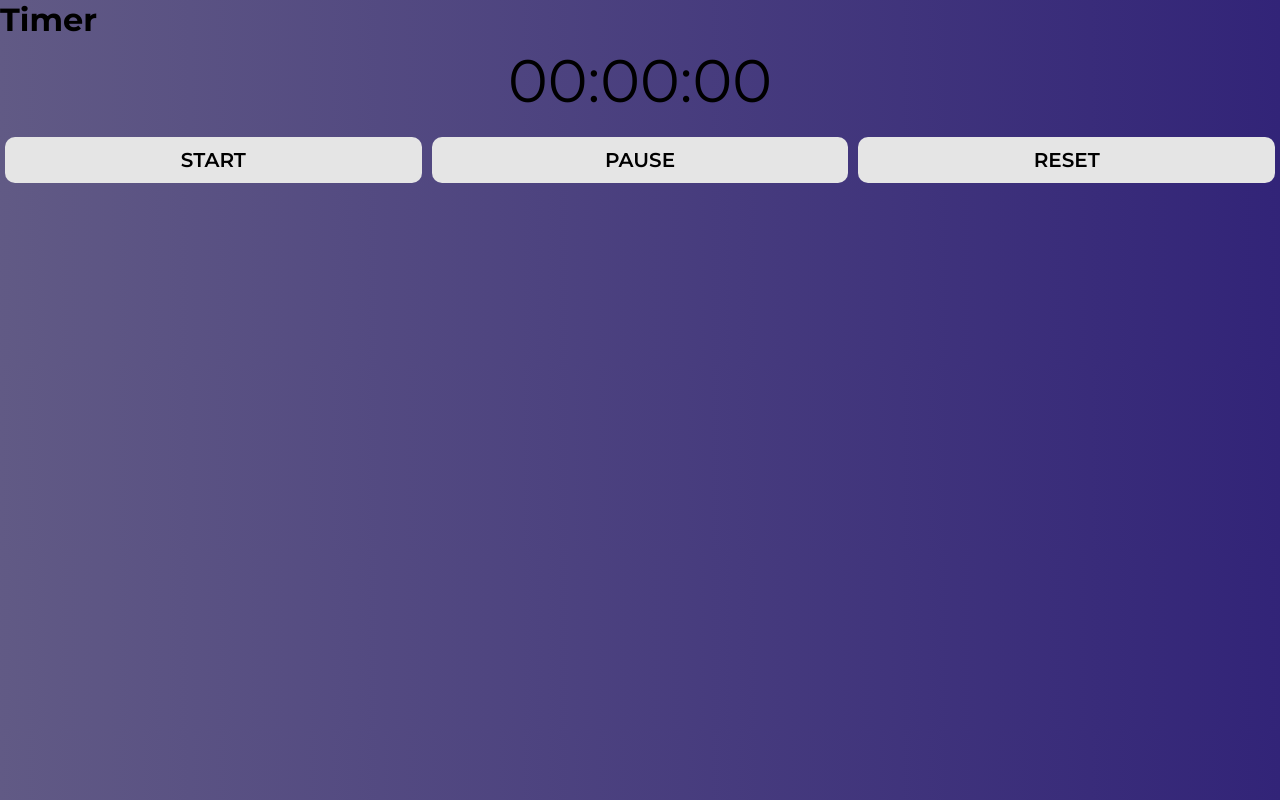
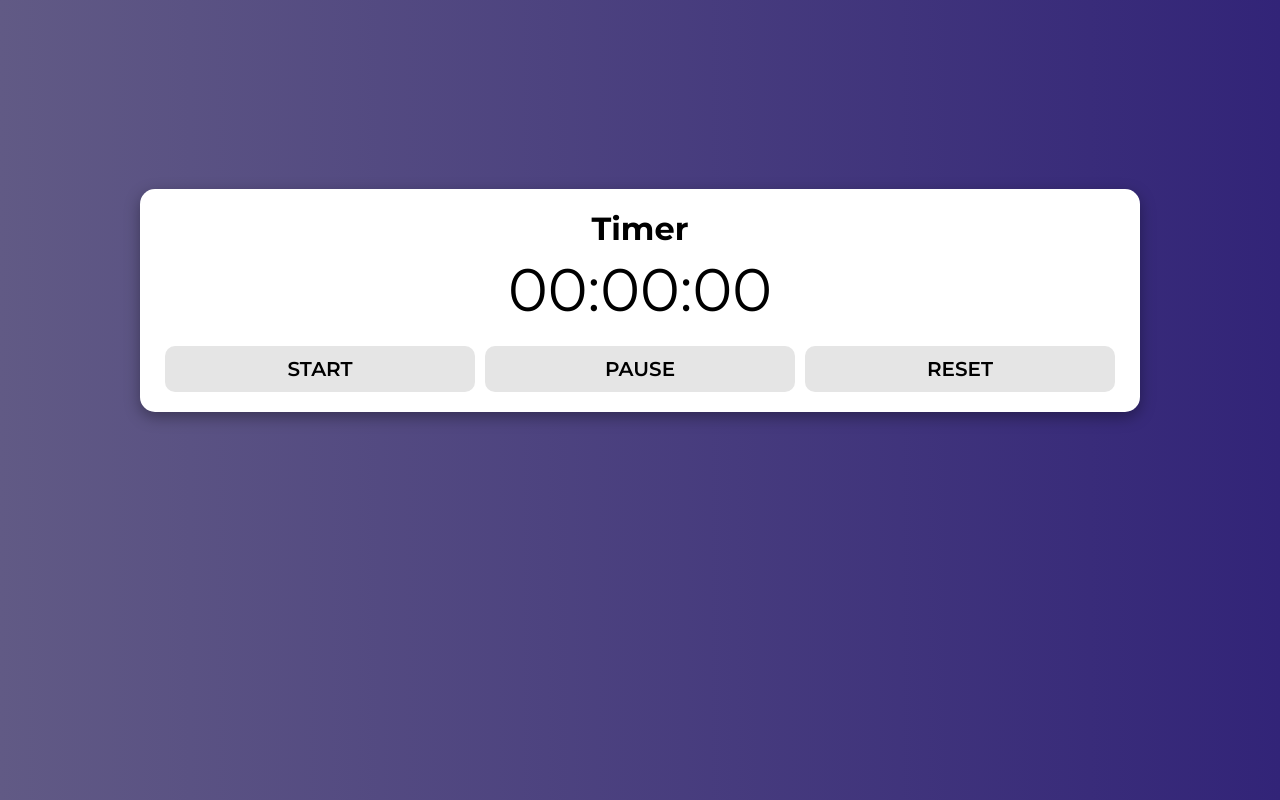
Before and after one commit to raulcabralc/simple-timer, a plain HTML site: page index.html in a window 1280 px wide. Drawn offline with Linux system fonts and the light colour scheme.

Commit message:
Add files via upload

```diff
--- a/index.html
+++ b/index.html
@@ -11,7 +11,8 @@
 </head>
 
 <body>
-    <div class="container">
+    <div id="container">
+        <div class="timer-container">
             <h1>Timer</h1>
             <p class="timer">00:00:00</p>
             <p class="buttons-class">
@@ -20,6 +21,7 @@
                 <button class="reset">Reset</button>
             </p>
         </div>
+    </div>
 
     <script src="./assets/js/main.js"></script>
 </body>
```
Lines whose indentation alone changed are shown as unchanged.
